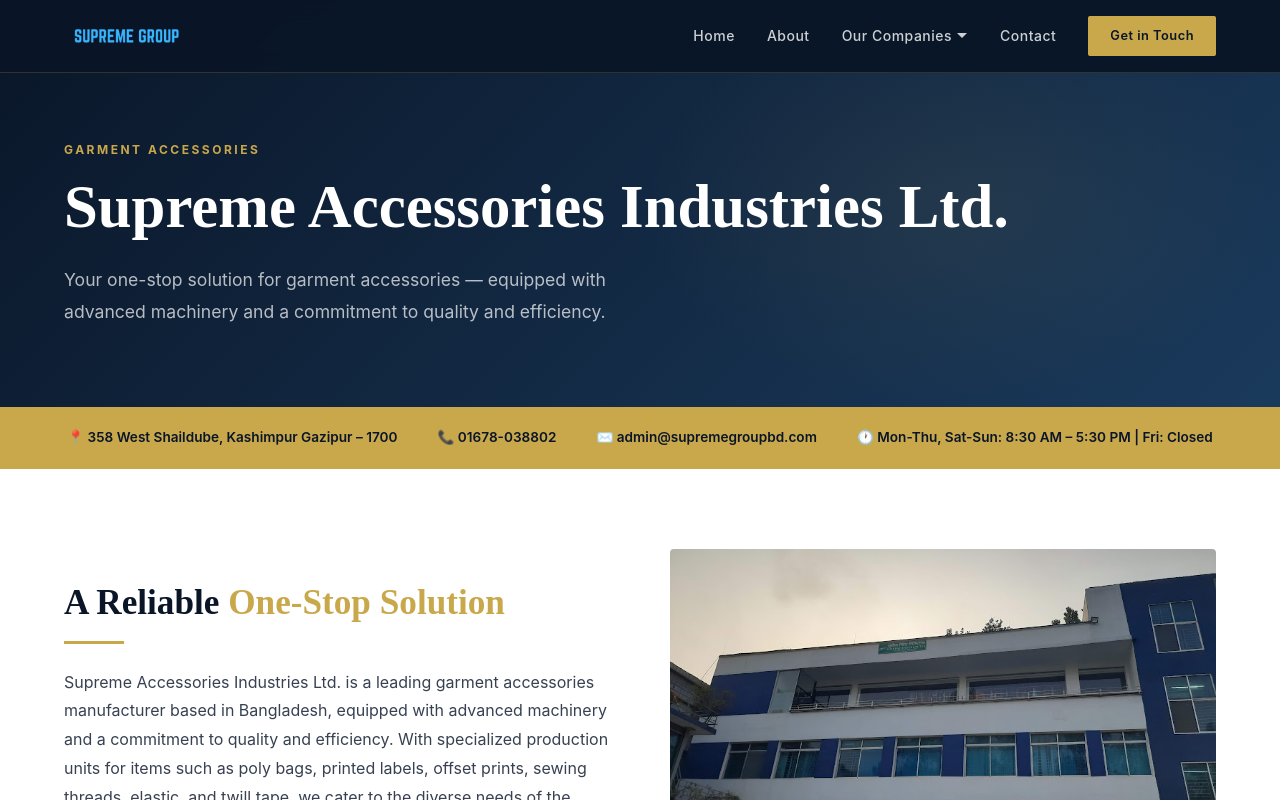
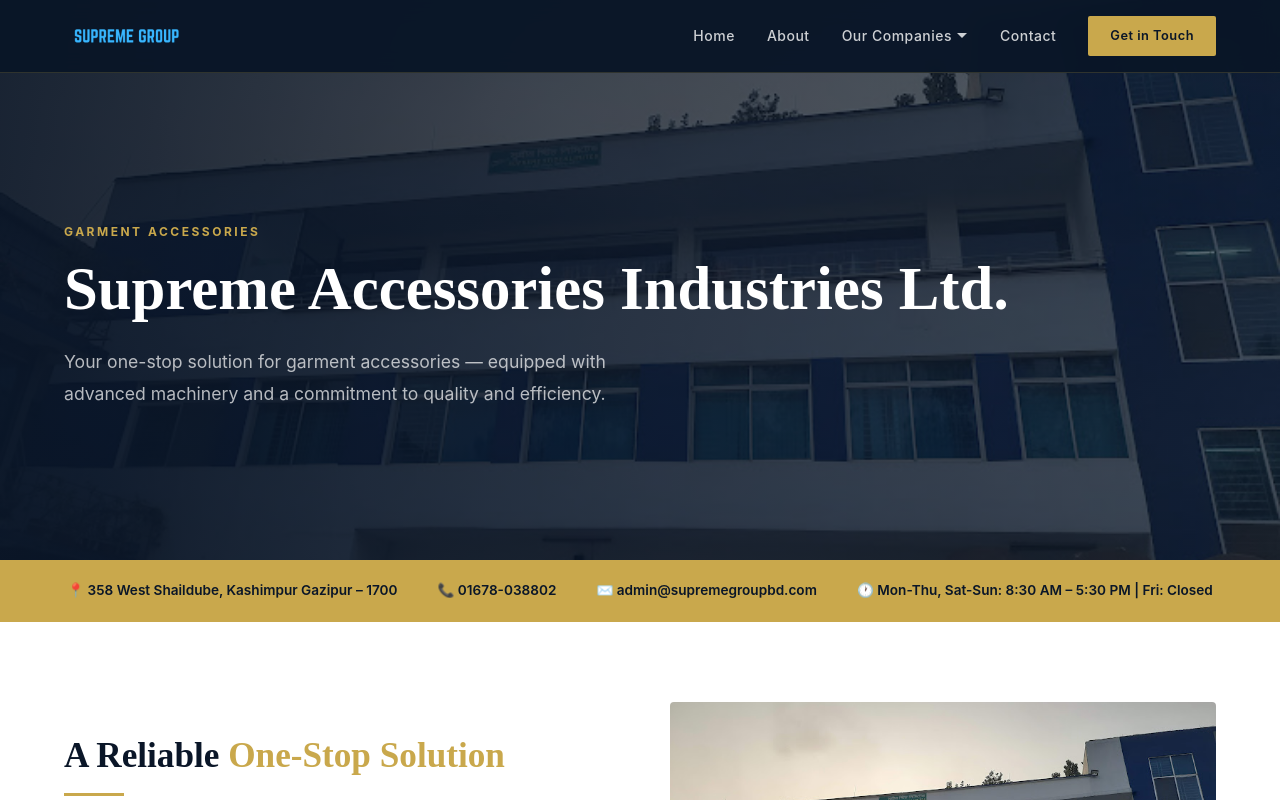
Before and after one commit to ratulsarker/supreme-group, a Next.js app: page /accessories in a window 1280 px wide. Shown: the top 800 px of the page. Built offline with nearby package versions, Linux system fonts and the light colour scheme.

Commit message:
Fix: accessories building as hero background, not side image

```diff
--- a/app/accessories/page.tsx
+++ b/app/accessories/page.tsx
@@ -11,7 +11,17 @@
   return (
     <>
       {/* HERO */}
-      <section className="page-hero">
+      <section style={{
+        position: "relative",
+        minHeight: "70vh",
+        display: "flex",
+        alignItems: "center",
+        backgroundImage: "url('/images/accessories-front.jpg')",
+        backgroundSize: "cover",
+        backgroundPosition: "center",
+        paddingTop: "72px",
+      }}>
+        <div style={{ position: "absolute", inset: 0, background: "linear-gradient(to right, rgba(10,22,40,0.92) 0%, rgba(10,22,40,0.6) 100%)" }} />
         <div className="container" style={{ position: "relative", zIndex: 1 }}>
           <div style={{ fontSize: "0.75rem", color: "#C9A84C", fontWeight: 700, letterSpacing: "2.5px", textTransform: "uppercase", marginBottom: "12px" }}>
             Garment Accessories
```
